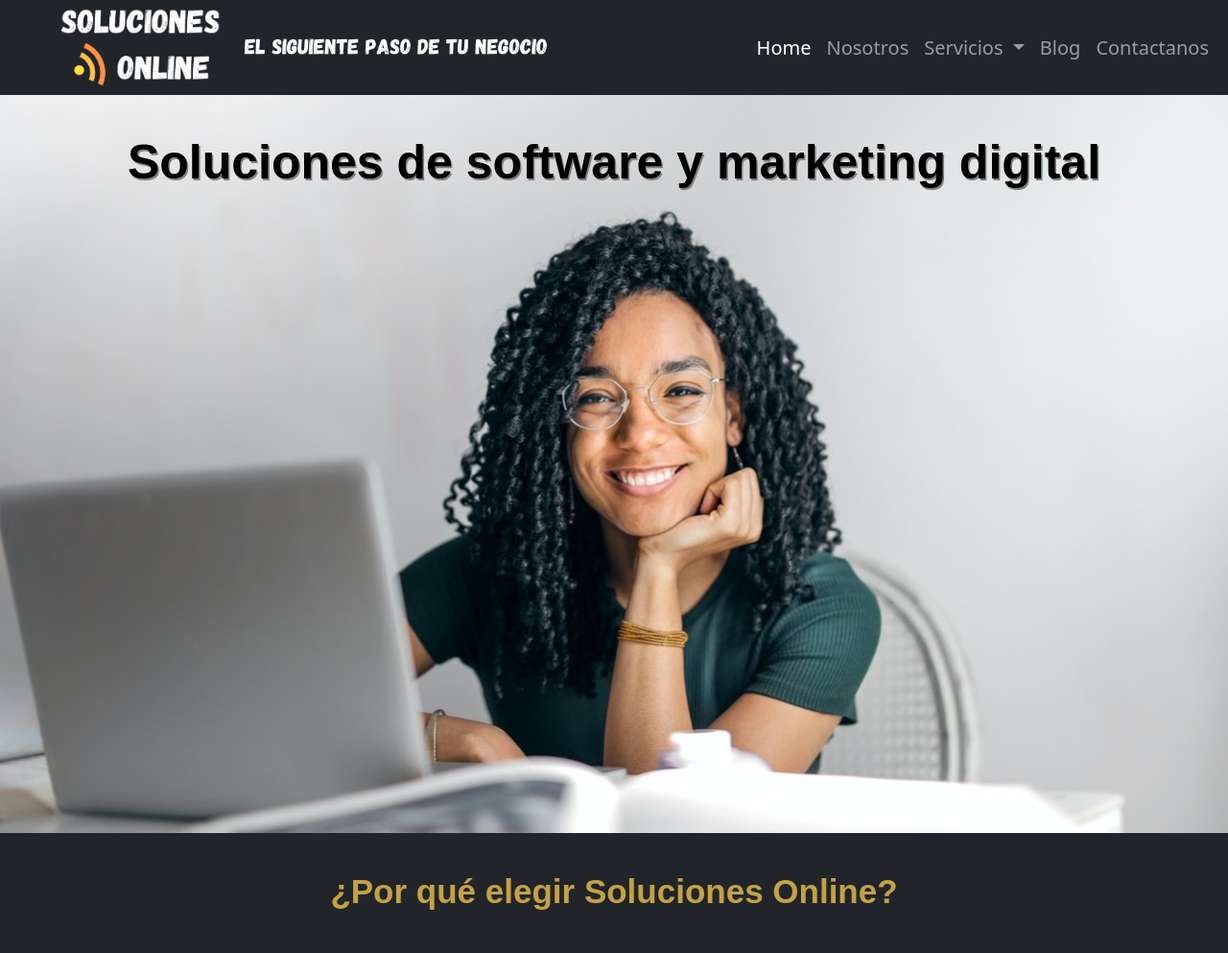
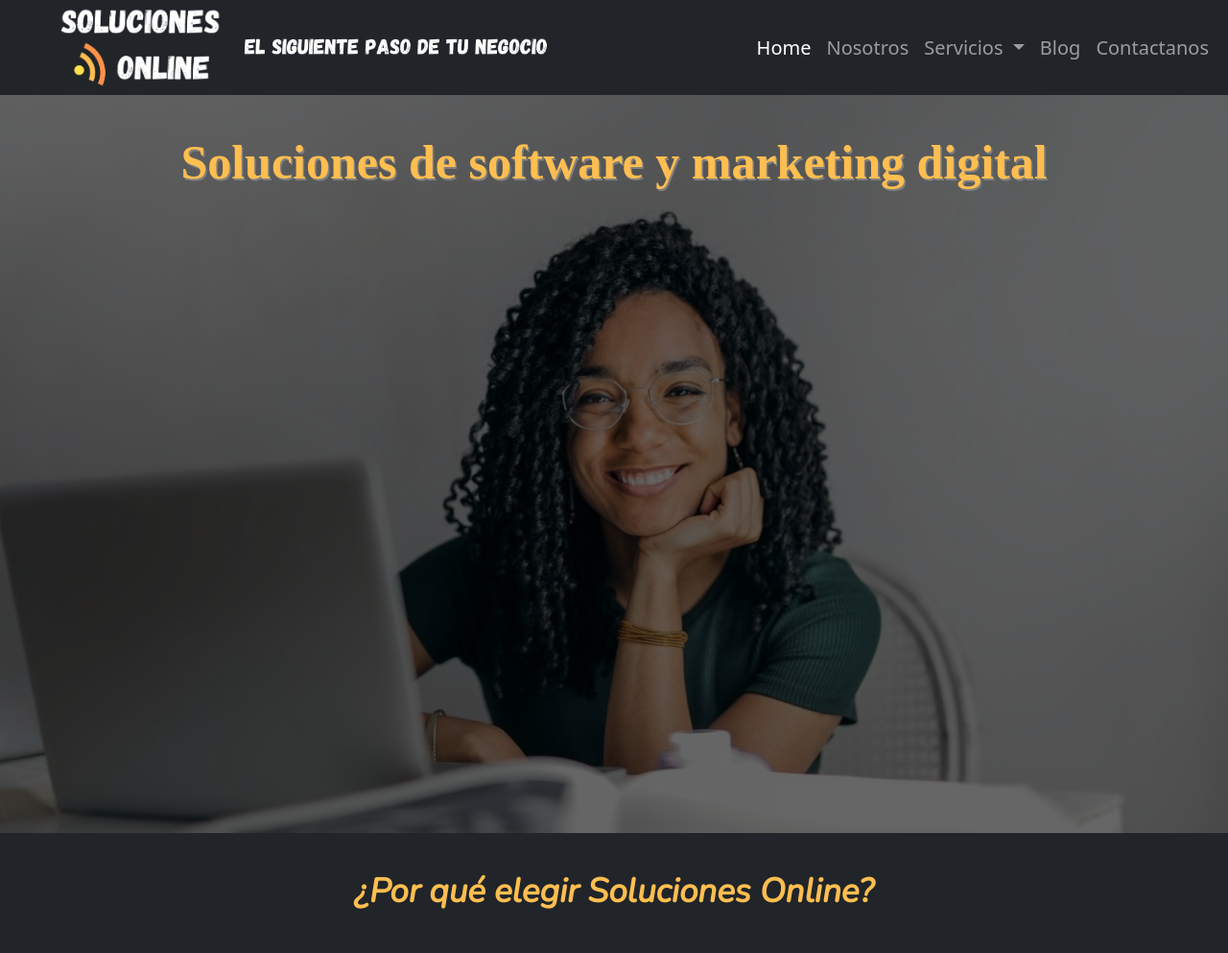
Before and after one commit to nahuel-lopez-dev/proyecto-coderhouse, a plain HTML site: page index.html in a window 1280 px wide. Shown: the top 993 px of the page at 96% size. Drawn offline with nearby package versions, Linux system fonts and the light colour scheme.

Commit message:
Colocando overlay en la imagen de home, y cambiando el color a los h1

```diff
--- /dev/null
+++ b/assets/fonts/stylesheet.css
@@ -0,0 +1,8 @@
+@font-face {
+    font-family: 'Gagalin';
+    src: url('Gagalin-Regular.woff2') format('woff2'),
+        url('Gagalin-Regular.woff') format('woff');
+    font-weight: normal;
+    font-style: normal;
+    font-display: fallback;
+}
--- a/assets/scss/style.scss
+++ b/assets/scss/style.scss
@@ -7,19 +7,17 @@
 $colorUno: black;
 $colorDos: white;
 $colortres: rgb(184, 181, 181);
-$colorCuatro: rgb(102, 24, 109);
-$colorCinco: rgba(211, 174, 72, 0.911);
+$colorCuatro: rgb(97, 8, 133);
+$colorCinco: #ffbe50;
 $letraFuente: "Nunito", sans-serif;
+$letraFuenteDos: "Gagalin";
 /*Variables cambiadas en bootstrap*/
 $primary: rgb(184, 181, 181);
 $danger: #c0130a;
-
 $theme-colors: (
   "primary": $primary,
   "danger": $danger
 );
-
-
 
 @import "../bootstrap/scss/bootstrap.scss";
 
@@ -59,13 +57,23 @@ $theme-colors: (
     width: 100vw;
 }
 
+.cajaHome::before {
+    position: absolute;
+    content: '';
+    top: 0;
+    right: 0;
+    bottom: 0;
+    left: 0;
+    background-color: rgba(0, 0, 0, 0.6);
+}
+
 .tituloPrincipal {        /*Este es un bloque*/
-    color: $colorUno;
-    font-size: 50px;
+    color: $colorCinco;
+    font-size: 3.125rem;
     font-weight: bold;
     text-align: center;
     text-shadow: 1.5px 1.5px 0.5px grey;
-    font-family: $letraFuente;
+    font-family: $letraFuenteDos;
     position: absolute;
     margin-top: 5vh;
     padding: 0 1vw;
@@ -188,7 +196,7 @@ $theme-colors: (
 /*Acá termino de usar BEM*/
 
 .tituloPri {        /*Se va a usar para todos los h1 en cada .html, excepto el del index*/
-    color: $colorUno;
+    color: $colorCinco;
     font-size: 45px;
     font-weight: bold;
     text-align: center;
--- a/index.html
+++ b/index.html
@@ -8,14 +8,15 @@
   <title>Soluciones Online Home</title>
   <meta name="keywords" content="SOLUCIONES, ONLINE, PROBLEMAS, ARREGLOS, PÁGINAS WEB, DESARROLLO DE SOFTWARE, SOPORTE IT, MARKETING DIGITAL, NEGOCIOS, EMPRESA, SEO,">
   <meta name="description" content="Este es el sitio web de Soluciones Online, una empresa de desarrollo de páginas web, aplicaciones de software, y marketing digital, enfocada en hacer crecer otros negocios a través de la aplicación de diversas tecnologías y herramientas de marketing digital.">
+  <!--Enlace a fuente local-->
+  <link href="assets/fonts/stylesheet.css">
+  <!--Enlaces a google font-->
+  <link rel="preconnect" href="https://fonts.gstatic.com">
+  <link href="https://fonts.googleapis.com/css2?family=Nunito:ital,wght@1,300&display=swap" rel="stylesheet">
   <!--Bootstrap local CSS-->
   <link rel="stylesheet" href="assets/bootstrap/css/bootstrap.css">
   <!--Enlace a css-->
   <link rel="stylesheet" href="assets/css/style.css">
-  <!--Enlaces a google font-->
-  <link rel="preconnect" href="https://fonts.gstatic.com">
-  <link href="https://fonts.googleapis.com/css2? family = Nunito: ital, wght @ 1300 & display = intercambiar "
-    rel=" hoja de estilo ">
 </head>
 <body class="fondoIndex">
   <!-- acá empieza la cabecera -->
```
Also changed, not shown: assets/css/style.css, assets/fonts/Gagalin-Regular.woff (added), assets/fonts/Gagalin-Regular.woff2 (added).
